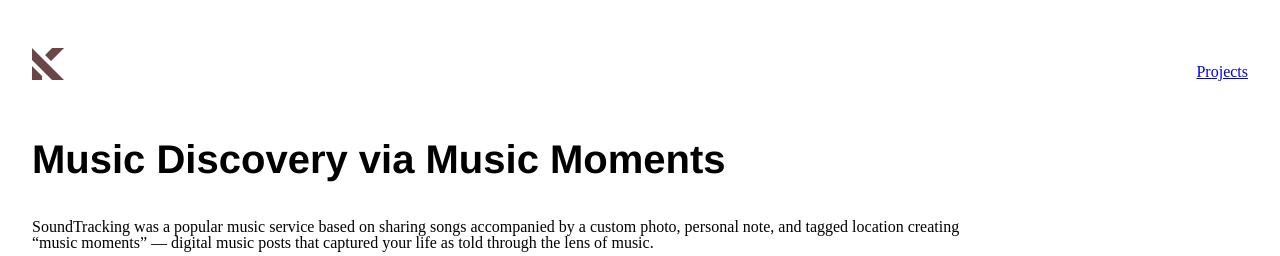
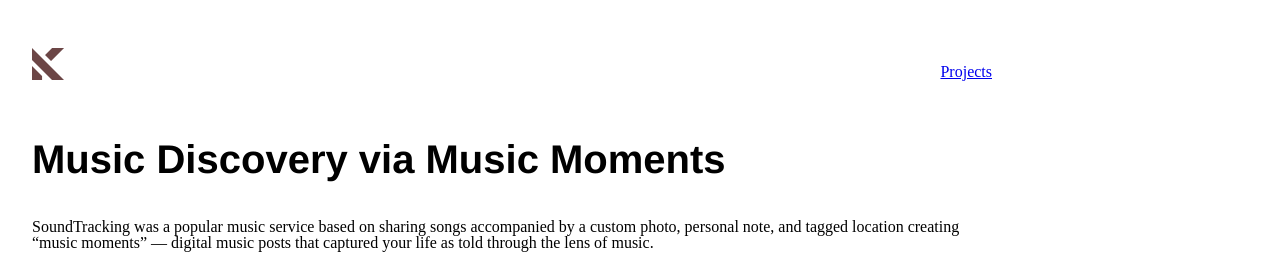
Before and after one commit to alexkatzen/ak, a Jekyll site: the page built from _projects/soundtracking.md, in a window 1280 px wide. Shown: the top 256 px of the page. Built offline with Jekyll 4.4.1, drawn with Linux system fonts in a browser that asks for light colours; nearby versions of some CDN libraries; library files that are not in the unit come from our copies.

Commit message:
Make project nav stay within 960 container

```diff
--- a/_layouts/project.html
+++ b/_layouts/project.html
@@ -5,6 +5,7 @@
 <div class="project">
   <article>
     <header class="project-header">
+      <a class="header-nav pull-right" href="{{ site.baseurl }}/work">Projects</a>
       <a href="{{ site.baseurl }}/work"><img class="logo" src="{{ site.baseurl }}/images/ak-logo.png" alt=""></a><br>
       <span class="project-type">{{ page.project-type }}</span>
     </header>
--- a/_layouts/work.html
+++ b/_layouts/work.html
@@ -2,9 +2,6 @@
 <html lang="en" dir="ltr">
   {% include head.html %}
   <body>
-    <ul class="header-nav pull-right">
-      <a href="{{ site.baseurl }}/work">Projects</a>
-    </ul>
     <div class="content-container">
       {{ content }}
     </div>
--- a/css/main.css
+++ b/css/main.css
@@ -37,7 +37,7 @@
 
 /* HEADER */
 .header-nav {
-  margin: 2em;
+  margin: 2em 0;
 }
 .header {
   background: white;
```
Also changed, not shown: 5 other files.
